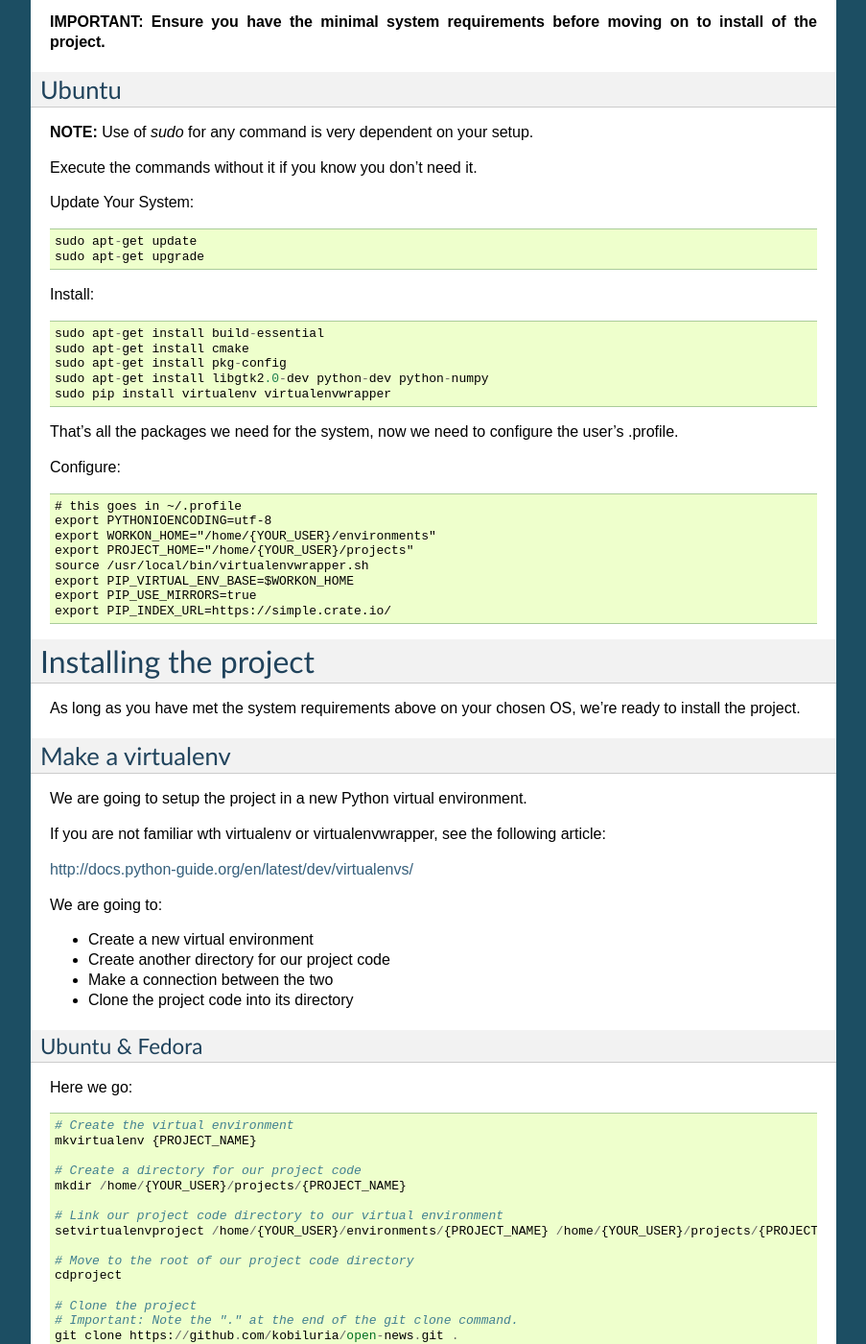
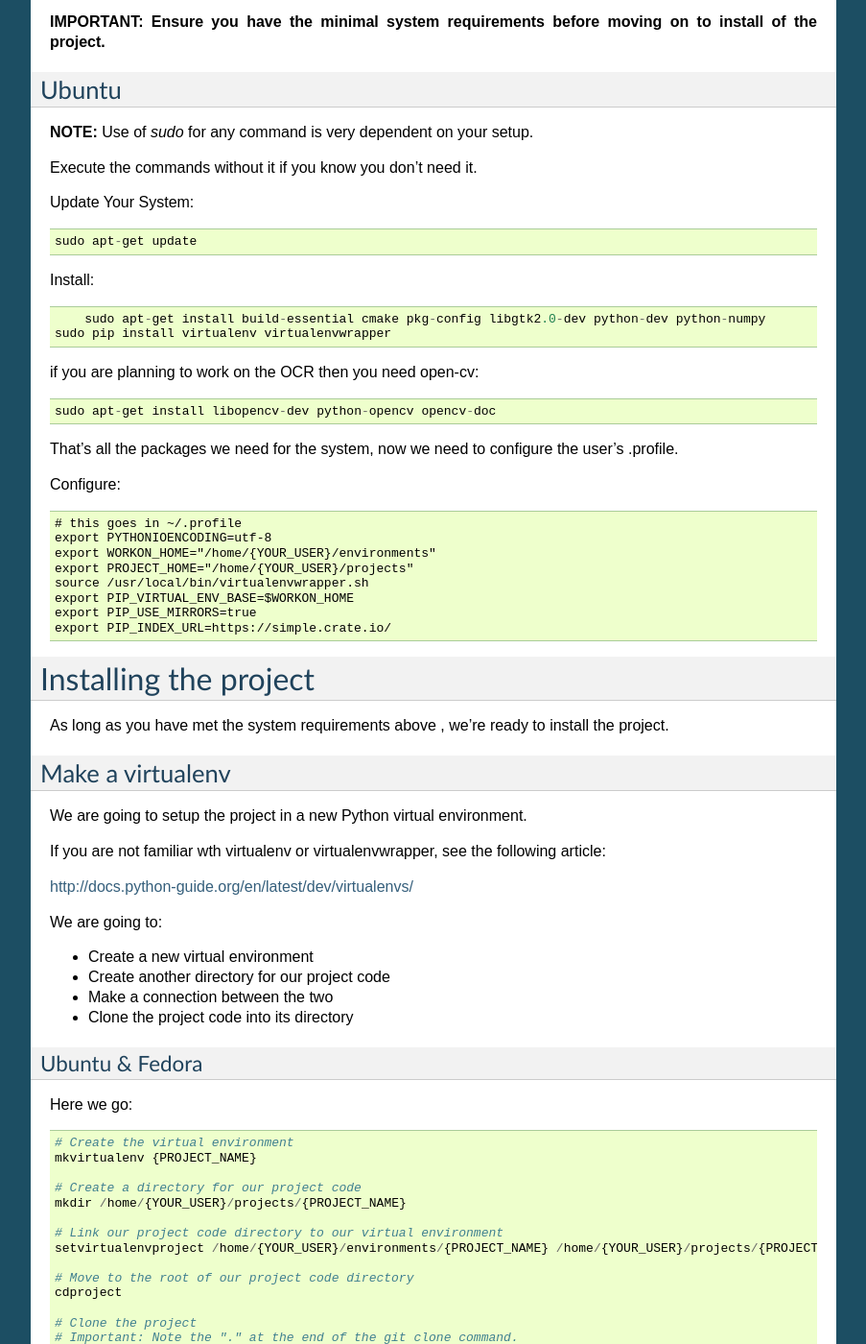
Before and after one commit to hasadna/OpenPress, a Sphinx documentation site: the page built from docs/guide/start.rst, in a window 1280 px wide and 1400 px high, scrolled down 626 px. Shown: the whole window at 96% size, without its empty margins (198-1101 px from the left). Built offline with Sphinx 7.4.7, drawn with Linux system fonts in a browser that asks for light colours; some of the changed text lies outside the part shown.

```diff
--- a/docs/conf.py
+++ b/docs/conf.py
@@ -18,7 +18,7 @@ import os
 # If extensions (or modules to document with autodoc) are in another directory,
 # add these directories to sys.path here. If the directory is relative to the
 # documentation root, use os.path.abspath to make it absolute, like shown here.
-#sys.path.insert(0, os.path.abspath('.'))
+sys.path.insert(0, os.path.abspath('../source/'))
 
 # -- General configuration ------------------------------------------------
 
--- a/docs/guide/start.rst
+++ b/docs/guide/start.rst
@@ -8,6 +8,7 @@ Open News is a web app for presenting the news archives.
 Open News is written in Python and is open source software released under a BSD license.
 
 Open News is a project of the **Public Knowledge Workshop**, a non-profit organization in Israel dedicated to data transparency in government.
+
 
 Stack
 =====
@@ -47,15 +48,17 @@ Execute the commands without it if you know you don't need it.
 Update Your System::
 
     	sudo apt-get update
-	sudo apt-get upgrade
 
 Install::
 
-	sudo apt-get install build-essential
-	sudo apt-get install cmake
-	sudo apt-get install pkg-config
-    	sudo apt-get install libgtk2.0-dev python-dev python-numpy
+	    sudo apt-get install build-essential cmake pkg-config libgtk2.0-dev python-dev python-numpy
     	sudo pip install virtualenv virtualenvwrapper
+
+
+
+if you are planning to work on the OCR then you need open-cv::
+
+        sudo apt-get install libopencv-dev python-opencv opencv-doc
 
 
 That's all the packages we need for the system, now we need to configure the user's .profile.
@@ -75,7 +78,7 @@ Configure::
 Installing the project
 ======================
 
-As long as you have met the system requirements above on your chosen OS, we're ready to install the project.
+As long as you have met the system requirements above , we're ready to install the project.
 
 
 Make a virtualenv
@@ -115,12 +118,3 @@ Here we go::
     # Clone the project
     # Important: Note the "." at the end of the git clone command.
     git clone https://github.com/kobiluria/open-news.git .
-
-install open CV
-===============
-
-Here we go::
-
-	cdproject
-	cd requirements
-	./opencv_latest.sh
```
Also changed, not shown: docs/index.rst (+11 -0 lines), 1 other file.
